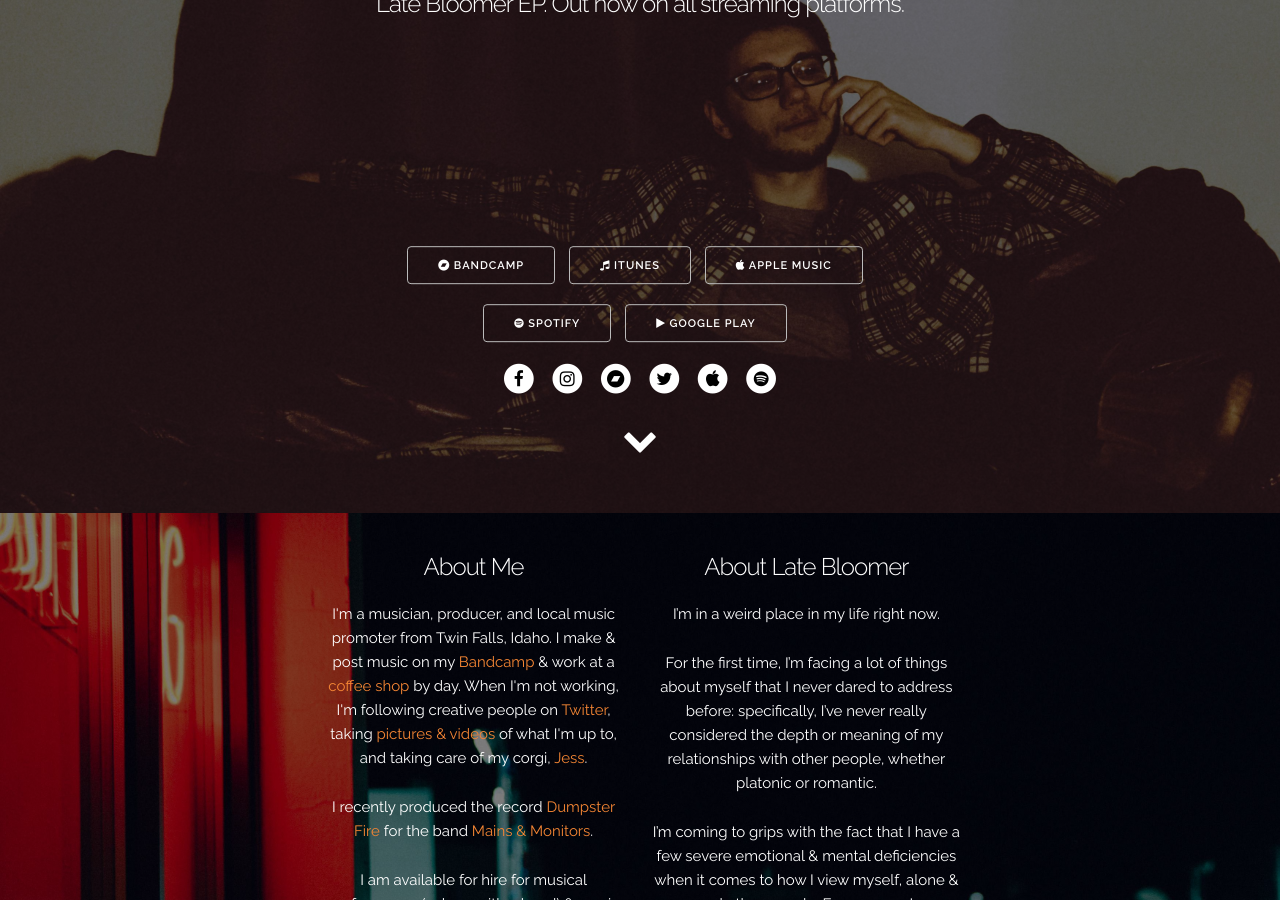
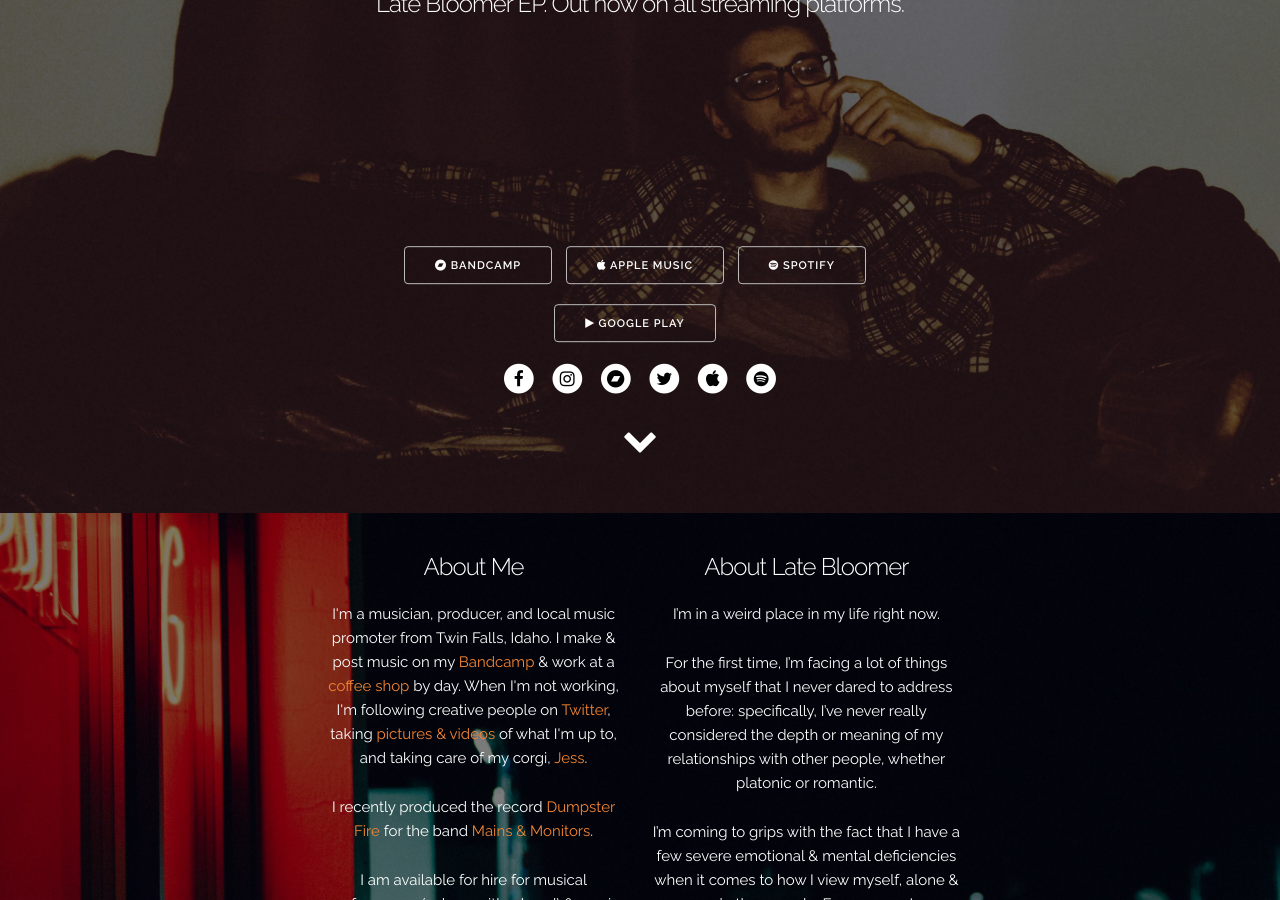
Before and after one commit to jordanthornquest/mains-and-monitors, a Jekyll site: the page built from index.html, in a window 1280 px wide and 900 px high, scrolled down 387 px. Built offline with Jekyll 4.4.1, drawn with Linux system fonts in a browser that asks for light colours; nearby versions of some CDN libraries.

Commit message:
Update index.html

```diff
--- a/index.html
+++ b/index.html
@@ -27,7 +27,6 @@
     </div>
     <div class="buttons">
       <a class="button" href="http://music.jordanthornquest.com/track/man-seeking-pity"><i class="fa fa-bandcamp"></i> Bandcamp</a>
-      <a class="button" href="https://itunes.apple.com/us/album/late-bloomer-ep/1319767927"><i class="fa fa-music"></i> iTunes</a>
       <a class="button" href="https://itunes.apple.com/us/album/late-bloomer-ep/1319767927"><i class="fa fa-apple"></i> Apple Music</a>
       <a class="button" href="https://open.spotify.com/album/7nc0ny9k9sQivv0tc9Xwt3"><i class="fa fa-spotify"></i> Spotify</a>
       <a class="button" href="https://play.google.com/store/music/album/Jordan_Thornquest_Late_Bloomer?id=Bldlo6kxd4fwoppvng6natctmde&hl=en"><i class="fa fa-play"></i> Google Play</a>
```
